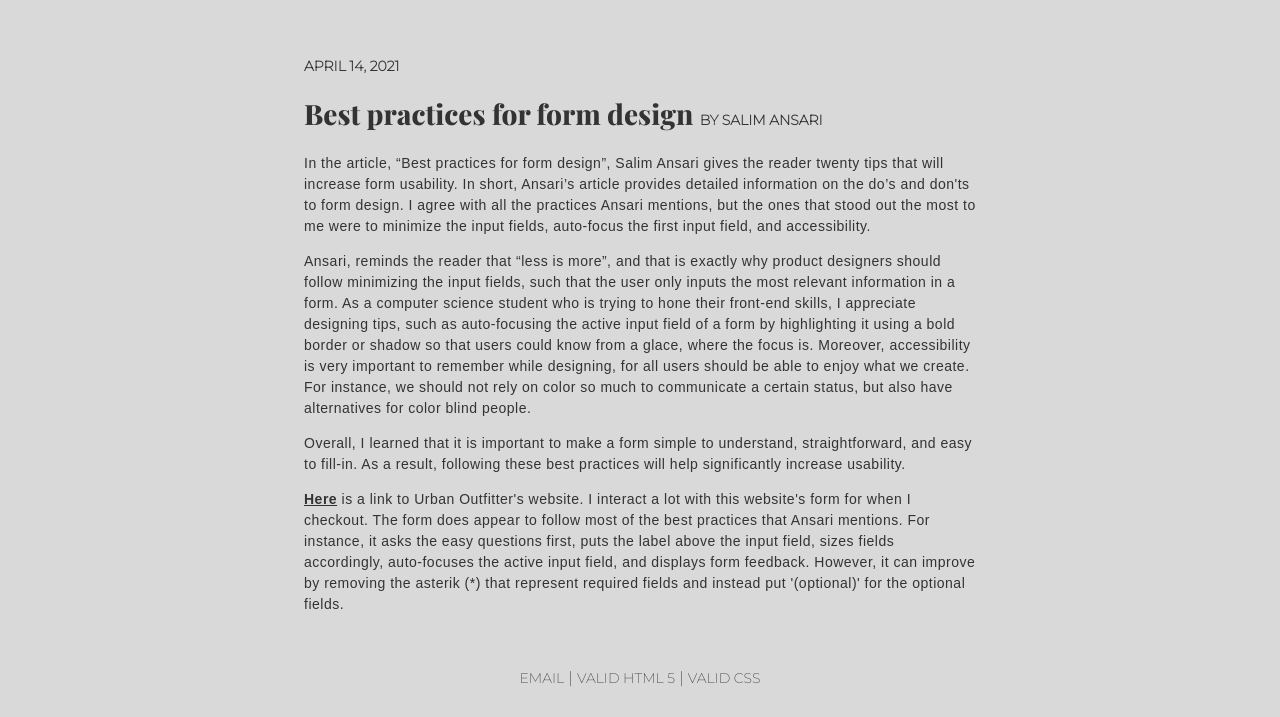
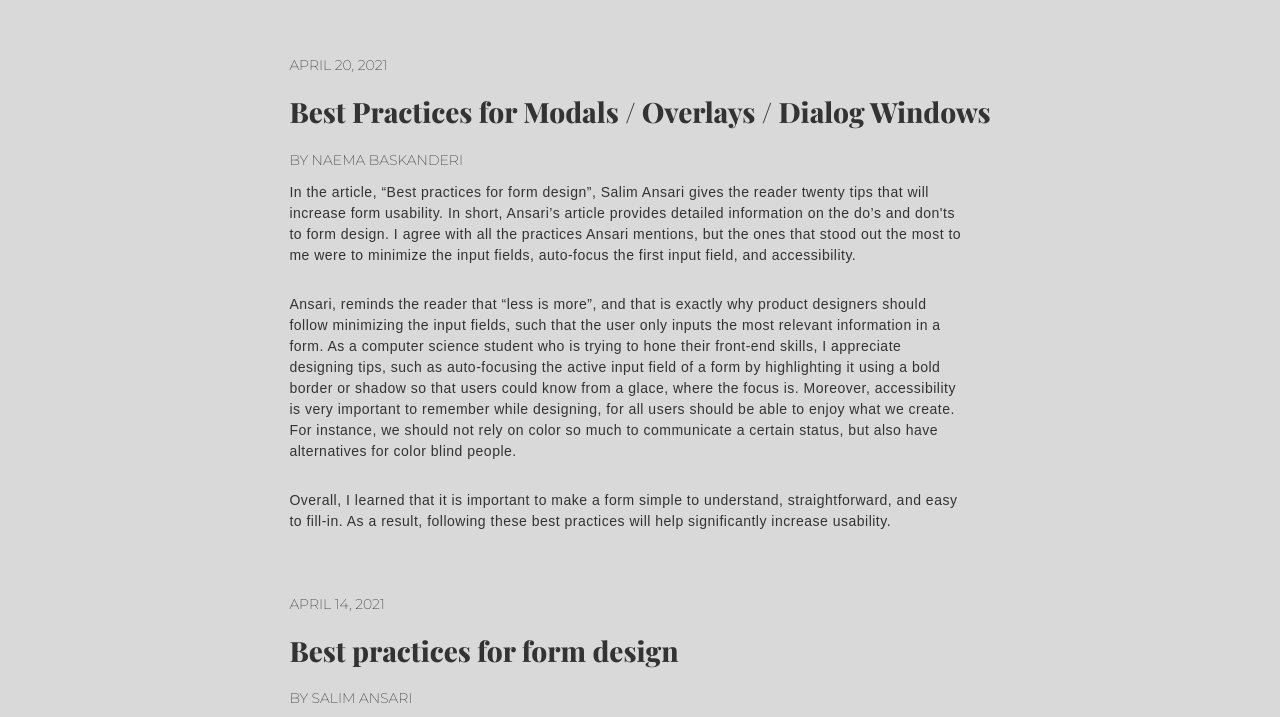
Before and after one commit to alyssamarie0107/alyssamarie0107.github.com, a plain HTML site: page des157/lj/index.html in a window 1280 px wide. Shown: the part 436-1153 px from the top of the page. Drawn offline with nearby package versions, Linux system fonts and the light colour scheme.

Commit message:
added article 2

```diff
--- a/des157/lj/index.html
+++ b/des157/lj/index.html
@@ -1,5 +1,6 @@
 <!DOCTYPE html>
 <html lang="en">
+
 <head>
     <meta charset="UTF-8">
     <meta http-equiv="X-UA-Compatible" content="IE=edge">
@@ -9,10 +10,13 @@
     <link href="https://cdnjs.cloudflare.com/ajax/libs/normalize/8.0.1/normalize.min.css" rel="stylesheet">
     <!-- google font -->
     <link rel="preconnect" href="https://fonts.gstatic.com">
-    <link href="https://fonts.googleapis.com/css2?family=Montserrat:wght@200&family=Playfair+Display:wght@800&family=Roboto&display=swap" rel="stylesheet">
+    <link
+        href="https://fonts.googleapis.com/css2?family=Montserrat:wght@200&family=Playfair+Display:wght@800&family=Roboto&display=swap"
+        rel="stylesheet">
     <!-- custom -->
     <link href="styles.css" rel="stylesheet">
 </head>
+
 <body>
     <div id="container">
         <header>
@@ -25,32 +29,72 @@
             </div>
         </header>
         <main>
+            <article id="article-2">
+                <time datetime="2021-04-20">April 20, 2021</time>
+                <h2 class="title">Best Practices for Modals / Overlays / Dialog Windows</h2>
+                <span>by Naema Baskanderi</span>
+                <p>
+                    In the article, “Best practices for form design”, Salim Ansari gives the
+                    reader twenty tips that will increase form usability. In short, Ansari’s
+                    article provides detailed information on the do’s and don'ts to form design.
+                    I agree with all the practices Ansari mentions, but the ones that stood out
+                    the most to me were to minimize the input fields, auto-focus the first input
+                    field, and accessibility.
+                </p>
+                <p>
+                    Ansari, reminds the reader that “less is more”, and that is exactly why product
+                    designers should follow minimizing the input fields, such that the user only inputs
+                    the most relevant information in a form. As a computer science student who is trying
+                    to hone their front-end skills, I appreciate designing tips, such as auto-focusing the
+                    active input field of a form by highlighting it using a bold border or shadow so that
+                    users could know from a glace, where the focus is. Moreover, accessibility is very
+                    important to remember while designing, for all users should be able to enjoy what we
+                    create. For instance, we should not rely on color so much to communicate a certain status,
+                    but also have alternatives for color blind people.
+                </p>
+                <p>
+                    Overall, I learned that it is important to make a form simple to understand, straightforward,
+                    and easy to fill-in. As a result, following these best practices will help significantly
+                    increase usability.
+                </p>
+            </article>
             <article id="article-1">
-                <h2 class="date">April 14, 2021</h2>
-                <h2 class="title">Best practices for form design <span>by Salim Ansari</span></h2>
+                <time datetime="2021-04-14">April 14, 2021</time>
+                <h2 class="title">Best practices for form design</h2>
+                <span>by Salim Ansari</span>
                 <p>
-                    In the article, “Best practices for form design”, Salim Ansari gives the reader twenty tips that will increase form usability.
-                    In short, Ansari’s article provides detailed information on the do’s and don'ts to form design. I agree with all the practices
-                    Ansari mentions, but the ones that stood out the most to me were to minimize the input fields, auto-focus the first input field,
+                    In the article, “Best practices for form design”, Salim Ansari gives the reader twenty tips that
+                    will increase form usability.
+                    In short, Ansari’s article provides detailed information on the do’s and don'ts to form design. I
+                    agree with all the practices
+                    Ansari mentions, but the ones that stood out the most to me were to minimize the input fields,
+                    auto-focus the first input field,
                     and accessibility.
                 </p>
                 <p>
-                    Ansari, reminds the reader that “less is more”, and that is exactly why product designers should follow minimizing the input fields,
-                    such that the user only inputs the most relevant information in a form. As a computer science student who is trying to hone their
-                    front-end skills, I appreciate designing tips, such as auto-focusing the active input field of a form by highlighting it using a bold
-                    border or shadow so that users could know from a glace, where the focus is. Moreover, accessibility is very important to remember while
-                    designing, for all users should be able to enjoy what we create. For instance, we should not rely on color so much to communicate a certain
+                    Ansari, reminds the reader that “less is more”, and that is exactly why product designers should
+                    follow minimizing the input fields,
+                    such that the user only inputs the most relevant information in a form. As a computer science
+                    student who is trying to hone their
+                    front-end skills, I appreciate designing tips, such as auto-focusing the active input field of a
+                    form by highlighting it using a bold
+                    border or shadow so that users could know from a glace, where the focus is. Moreover, accessibility
+                    is very important to remember while
+                    designing, for all users should be able to enjoy what we create. For instance, we should not rely on
+                    color so much to communicate a certain
                     status, but also have alternatives for color blind people.
                 </p>
                 <p>
-                    Overall, I learned that it is important to make a form simple to understand, straightforward, and easy to fill-in. As a result, following
+                    Overall, I learned that it is important to make a form simple to understand, straightforward, and
+                    easy to fill-in. As a result, following
                     these best practices will help significantly increase usability.
                 </p>
                 <p>
-                    <a href="https://www.urbanoutfitters.com/">Here</a> is a link to Urban Outfitter's website. I interact a lot with this website's form for when I checkout. The form does appear to follow
-                    most of the best practices that Ansari mentions. For instance, it asks the easy questions first, puts the label above the input field, sizes fields
-                    accordingly, auto-focuses the active input field, and displays form feedback. However, it can improve by removing the asterik (*) that represent
-                    required fields and instead put '(optional)' for the optional fields.
+                    I interact a lot with <a href="https://www.urbanoutfitters.com/">Urban Outfitter</a>'s website form
+                    for when I checkout. The form does appear to follow most of the best practices that Ansari mentions.
+                    For instance, it asks the easy questions first, puts the label above the input field, sizes fields
+                    accordingly, auto-focuses the active input field, and displays form feedback. However, it can
+                    improve by removing the asterik (*) that represent required fields and instead put '(optional)' for the optional fields.
                 </p>
             </article>
         </main>
@@ -58,11 +102,13 @@
             <nav>
                 <a href="mailto:amrrodriguez@ucdavis.edu">Email</a>
                 <span>|</span>
-                <a href="https://validator.w3.org/check?uri=https://alyssamarie0107.github.io/des157/lj/">Valid HTML 5</a>
+                <a href="https://validator.w3.org/check?uri=https://alyssamarie0107.github.io/des157/lj/">Valid HTML
+                    5</a>
                 <span>|</span>
                 <a href="https://jigsaw.w3.org/css-validator/check/referer">Valid CSS</a>
             </nav>
         </footer>
     </div>
 </body>
+
 </html>
--- a/des157/lj/styles.css
+++ b/des157/lj/styles.css
@@ -1,6 +1,16 @@
 h1 {margin: 0;}
 
 a {text-decoration: none;}
+
+time,
+span {
+    font-size: 14px;
+    text-transform: uppercase;
+}
+
+span {
+    font-family: 'Montserrat', sans-serif;
+}
 
 p {
     width: 7in;
@@ -34,10 +44,11 @@ main {
     flex-direction: column;
 }
 
-article>section {
+article{
     display: flex;
-    align-items: center;
-    justify-content: space-between;
+    padding: 10px;
+    margin-bottom: 30px;
+    flex-direction: column;
 }
 
 footer {
@@ -115,13 +126,3 @@ footer>nav>a {
     font-size: 28px;
     font-family: 'Playfair Display', serif;
 }
-
-.title>span {
-    font-family: 'Montserrat', sans-serif;
-}
-
-.title>span,
-.date {
-    font-size: 14px;
-    text-transform: uppercase;
-}
```
